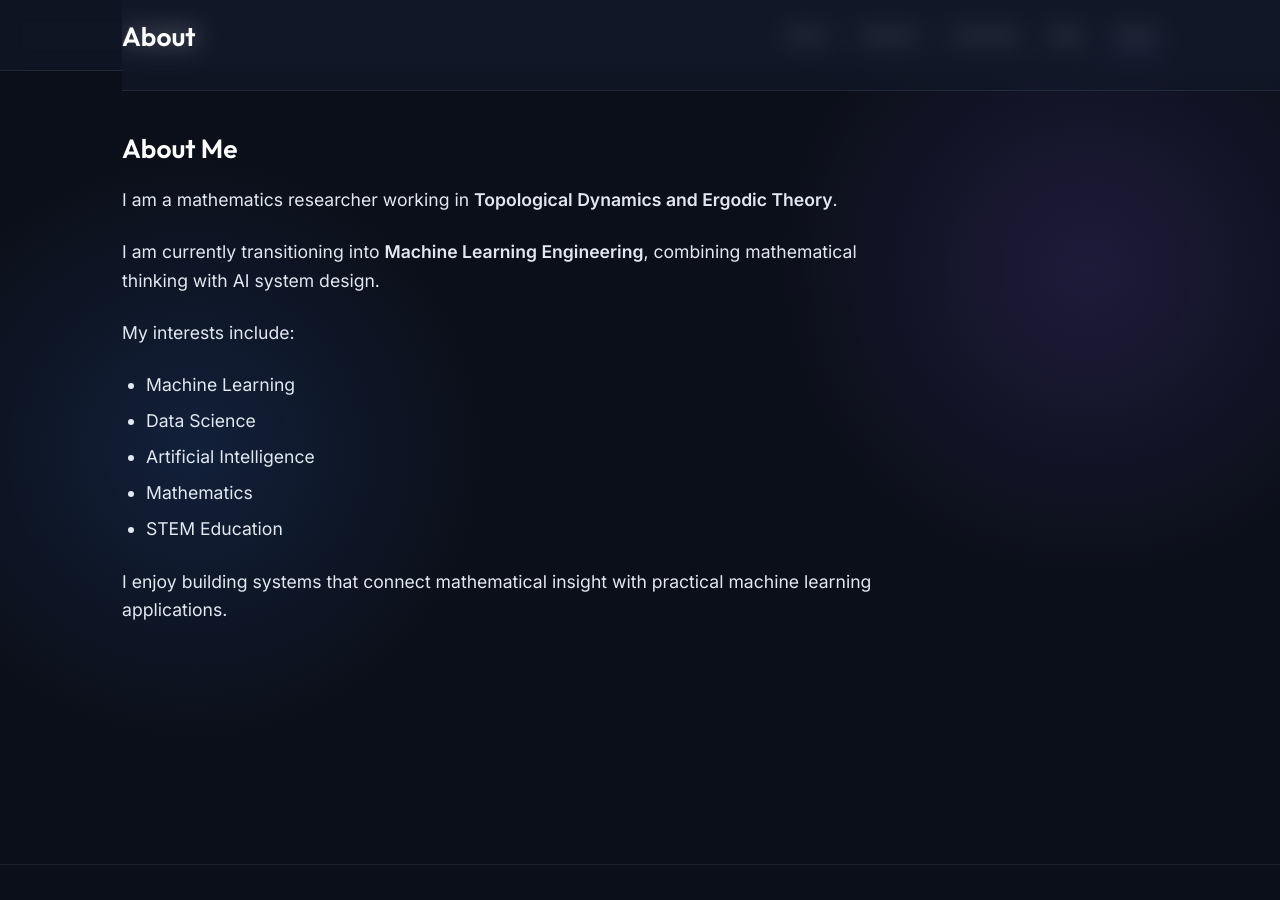
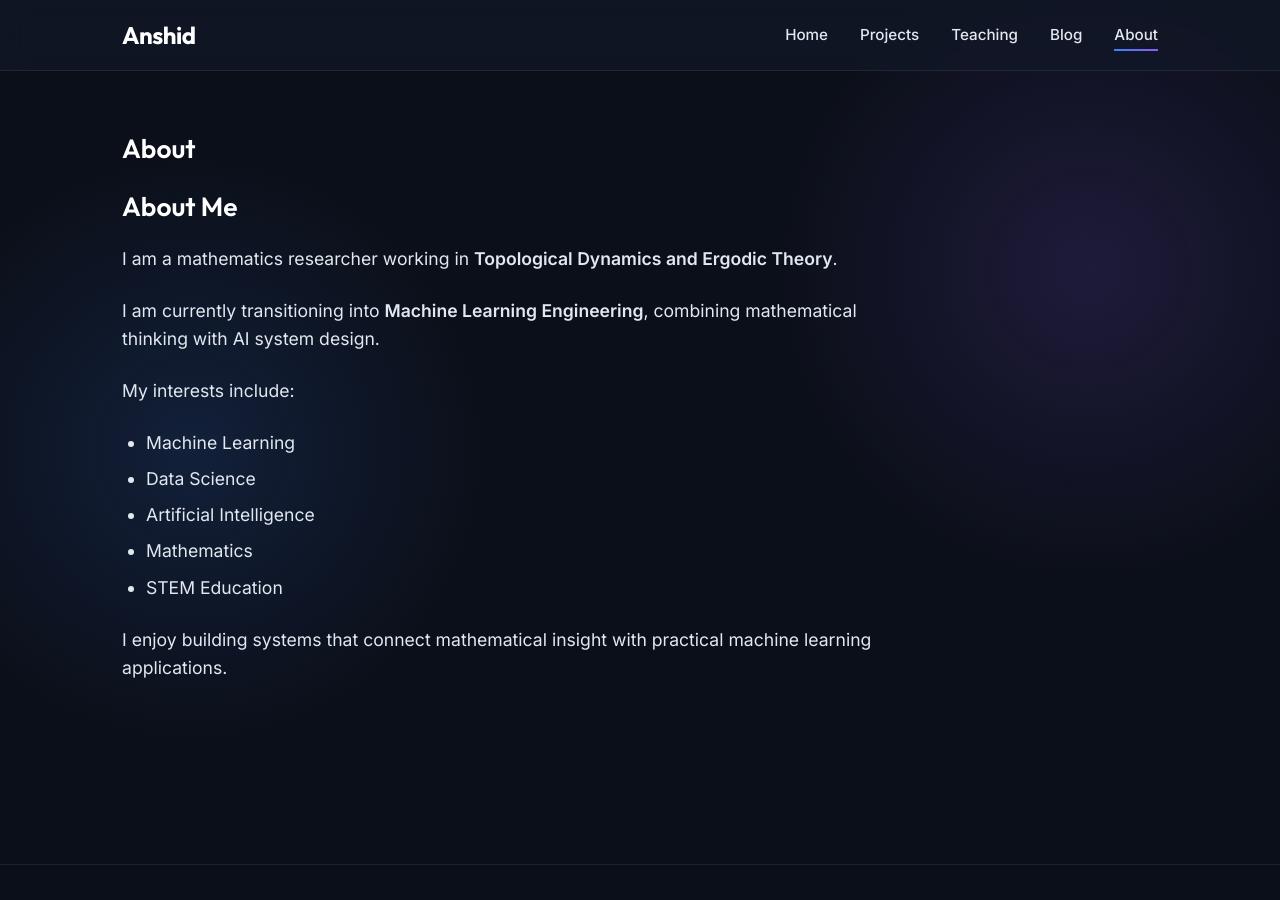
Before and after one commit to anshid/anshid.github.io, a Jekyll site: the page built from about.md, in a window 1280 px wide and 900 px high. Built offline with Jekyll 4.4.1, drawn with Linux system fonts in a browser that asks for light colours.

Commit message:
fix(layout): prevent page header from overlapping with global fixed navigation

```diff
--- a/_layouts/page.html
+++ b/_layouts/page.html
@@ -3,9 +3,9 @@ layout: default
 ---
 
 <article class="page prose">
-  <header>
+  <div class="content-header">
     <h1 class="page-title">{{ page.title | escape }}</h1>
-  </header>
+  </div>
 
   <div class="page-content">
     {{ content }}
```
